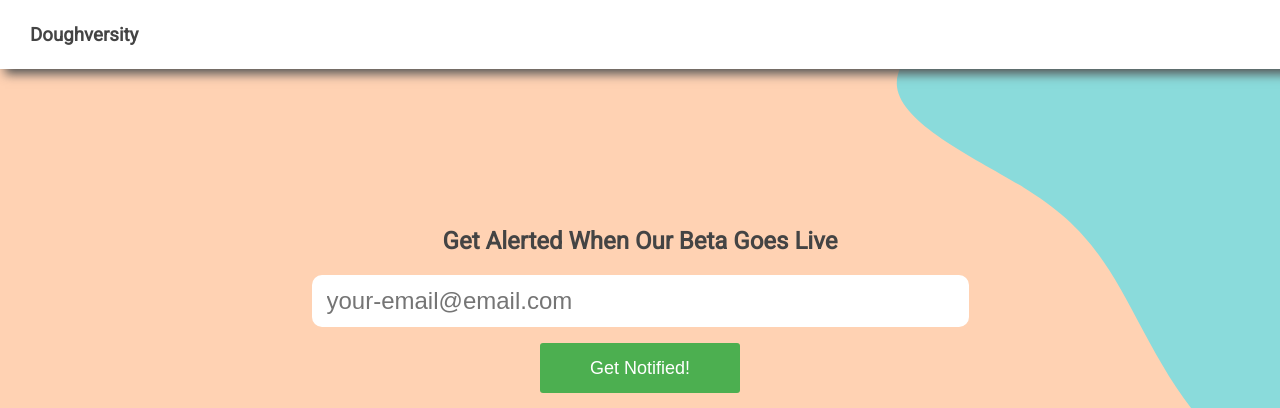
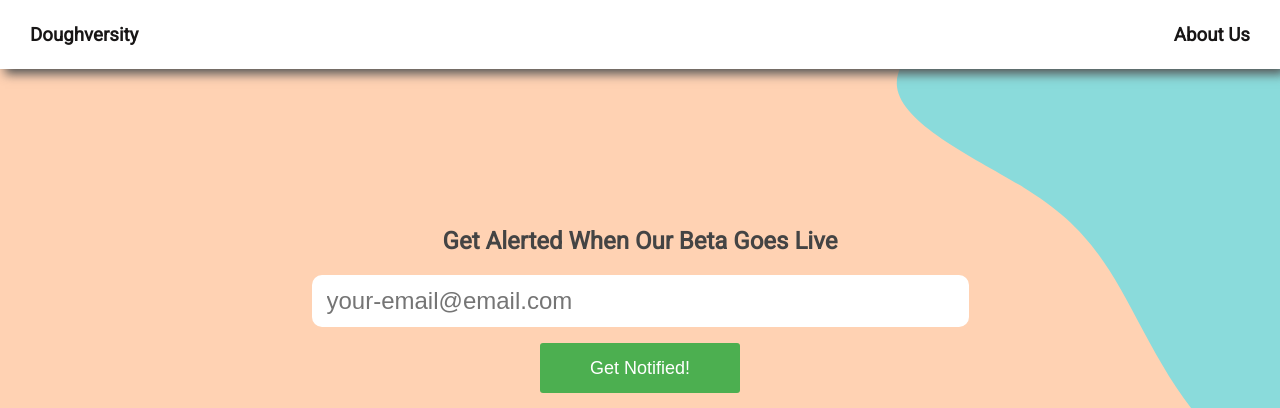
Before and after one commit to jewarner57/cookie-landing-page, a Flask app: page / in a window 1280 px wide; the page is wider, and only the part inside the window is pictured. Shown: the top 408 px of that part. Run offline with Flask 2, Linux system fonts and the light colour scheme.

Commit message:
added about us page

```diff
--- a/app.py
+++ b/app.py
@@ -33,6 +33,12 @@ emails_col = db["emails"]
 def home():
     """Displays the homepage"""
     return render_template("home.html")
+
+
+@app.route("/about")
+def about():
+    """Displays the about page"""
+    return render_template("about.html")
 
 
 @app.route("/signup", methods=["POST"])
@@ -72,15 +78,5 @@ def subscribe_email(user_email):
     print(f"Added {user_email} to subscribers.")
 
 
-"""
-
-
-mydict = {"email": "jewarner57@gmail.com"}
-
-x = mycol
-
-print(x)"""
-
-
 if __name__ == "__main__":
     app.run(debug=True)
--- a/static/styles.css
+++ b/static/styles.css
@@ -8,10 +8,19 @@ body {
 }
 
 header {
-    padding: 5px 30px;
+    padding: 5px 0px;
     width: 100%;
     background-color: white;
     box-shadow: 5px 5px 10px #555555;
+    display: flex;
+    flex-direction: row;
+    justify-content: space-between;
+}
+
+.title {
+    margin: 0px 30px;
+    color: rgb(24, 22, 22);
+    text-decoration: none;
 }
 
 #email-signup-box {
@@ -61,12 +70,13 @@ section {
     margin-top: 2%;
 }
 
-.signup-success {
+.content-background {
     background-color: white;
     text-align: center;
     padding: 10px 20px;
     border-radius: 10px;
     font-size: 20px;
+    max-width: 60%;
 }
 
 .bgblob {
--- a/templates/base.html
+++ b/templates/base.html
@@ -9,7 +9,12 @@
 </head>
 
 <header>
-    <h3>Doughversity</h3>
+    <a href="/" class="title">
+        <h3>Doughversity</h3>
+    </a>
+    <a href="/about" class="title">
+        <h3>About Us</h3>
+    </a>
 </header>
 
 <body>
--- a/templates/signup.html
+++ b/templates/signup.html
@@ -2,7 +2,7 @@
 {% block content %}
 
 <section>
-    <div class="signup-success">
+    <div class="content-background">
         <p>{{email}} {{message}}</p>
     </div>
 </section>
```
Also changed, not shown: templates/about.html (added, +11 -0 lines).
